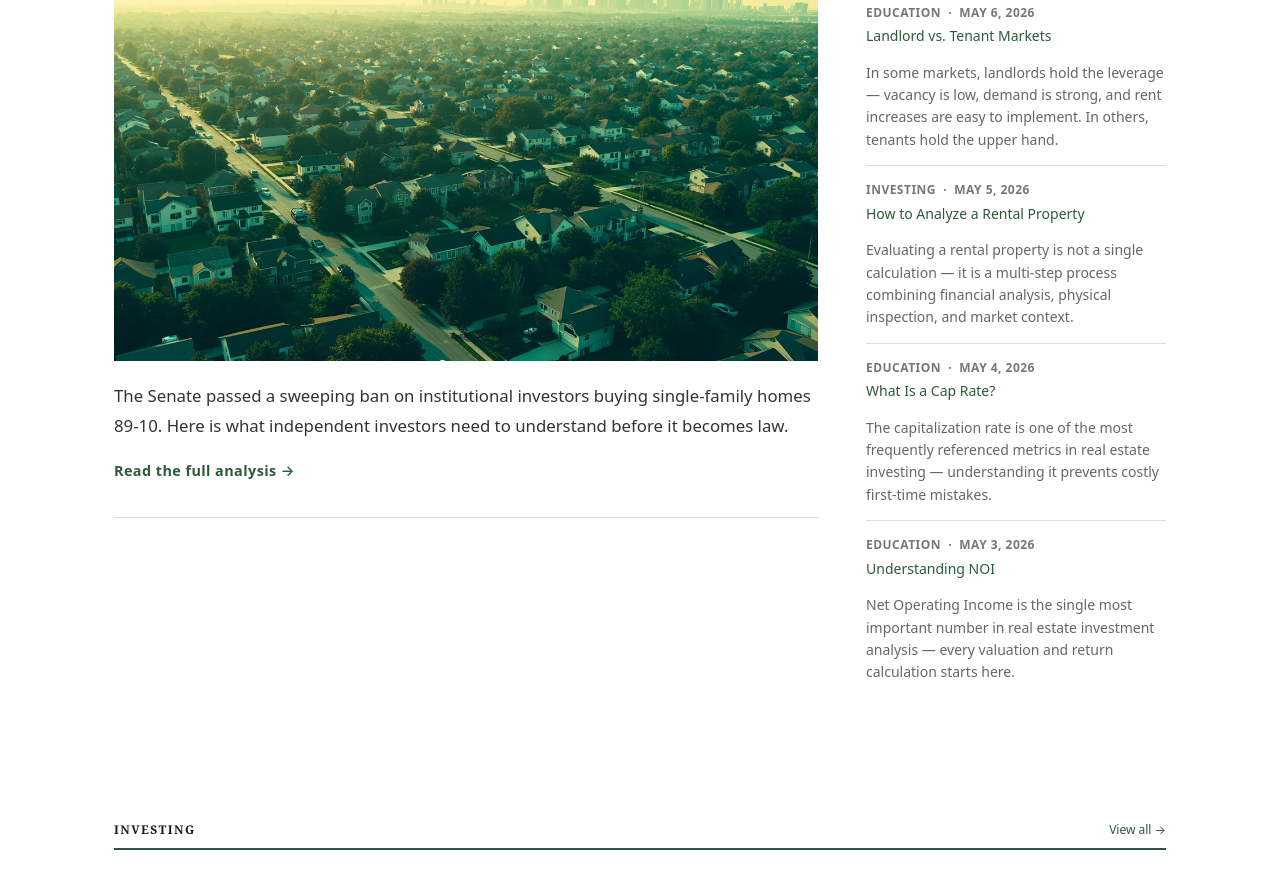
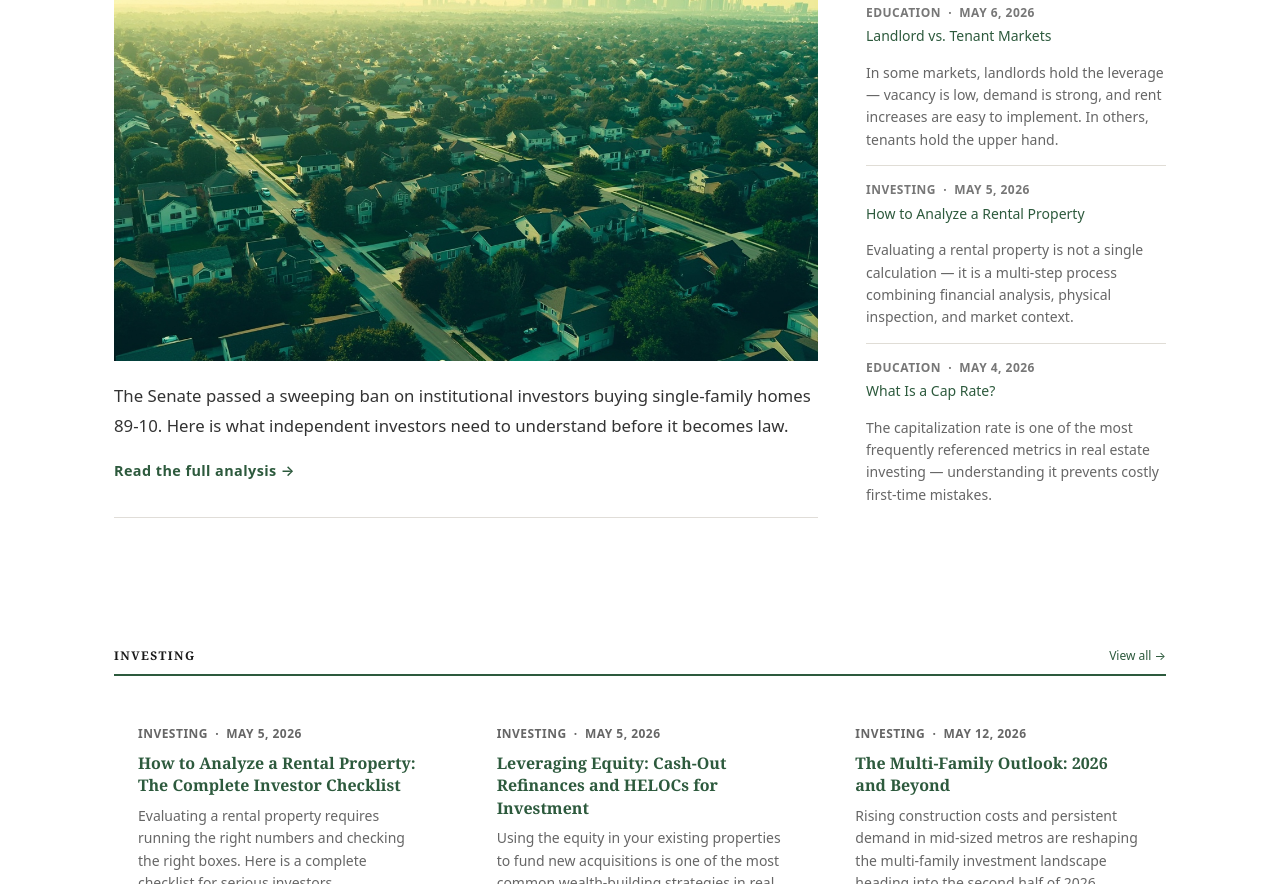
Before and after one commit to michaelbacotti/succession-rebuild, a plain HTML site: page index.html in a window 1280 px wide. Shown: the part 508-1392 px from the top of the page. Drawn offline with Linux system fonts and the light colour scheme.

Commit message:
Trim LATEST to 4 posts

```diff
--- a/index.html
+++ b/index.html
@@ -88,11 +88,6 @@
  <a href="/articles/2026-05-04-what-is-a-cap-rate.html" class="sidebar-title">What Is a Cap Rate?</a>
  <p class="sidebar-preview">The capitalization rate is one of the most frequently referenced metrics in real estate investing — understanding it prevents costly first-time mistakes.</p>
  </div>
- <div class="sidebar-item">
- <p class="sidebar-meta">EDUCATION &nbsp;·&nbsp; MAY 3, 2026</p>
- <a href="/articles/2026-05-03-understanding-noi.html" class="sidebar-title">Understanding NOI</a>
- <p class="sidebar-preview">Net Operating Income is the single most important number in real estate investment analysis — every valuation and return calculation starts here.</p>
- </div>
  </div>
 
  </div>
```
